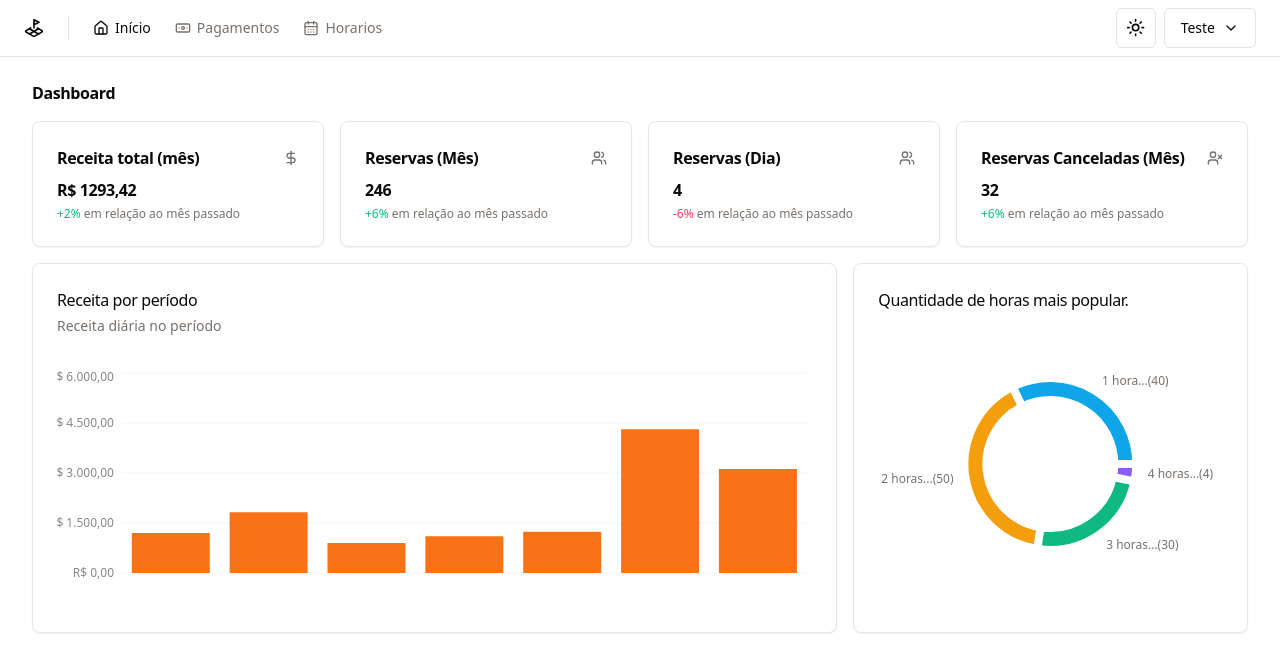
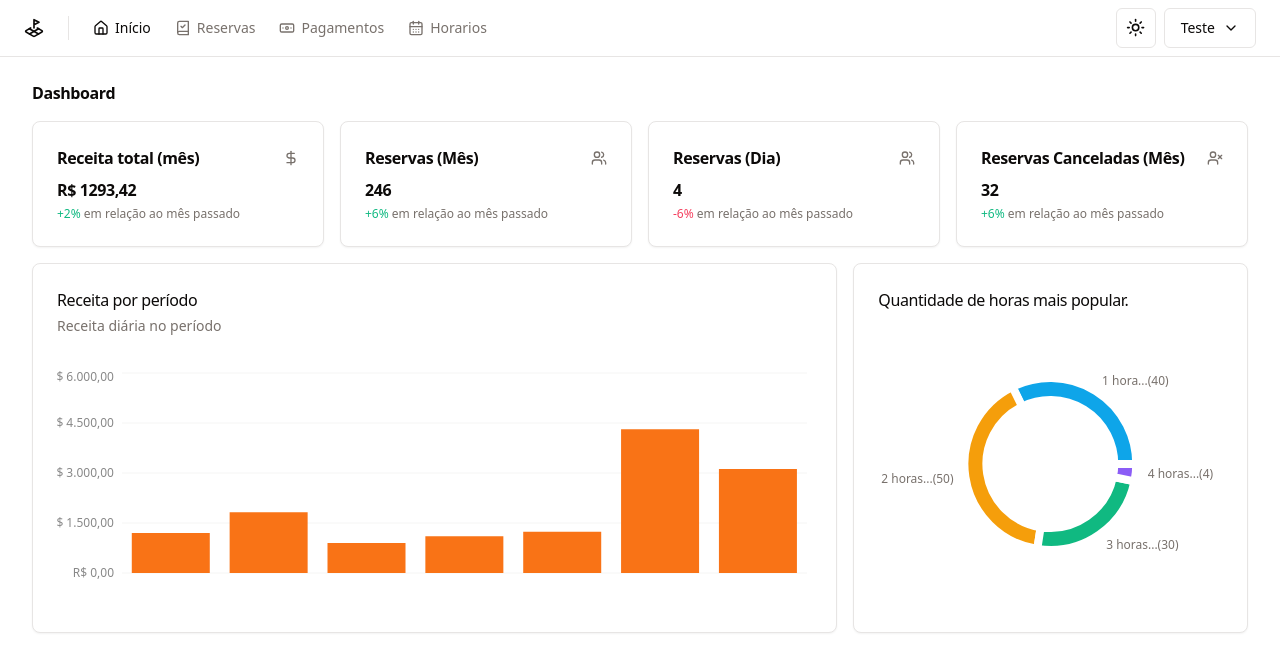
Before and after one commit to Hudson-Isr/Sportix, a React (Vite) app: page / in a window 1280 px wide. Shown: the top 672 px of the page. Built offline with nearby package versions, Linux system fonts and the light colour scheme.

Commit message:
rotas e ajustes

```diff
--- a/src/App.tsx
+++ b/src/App.tsx
@@ -1,10 +1,12 @@
 import './global.css'
 
+import { QueryClientProvider } from '@tanstack/react-query'
 import { Helmet, HelmetProvider } from 'react-helmet-async'
 import { RouterProvider } from 'react-router-dom'
 import { Toaster } from 'sonner'
 
 import { ThemeProvider } from './components/theme/theme-provider'
+import { queryClient } from './lib/react-query'
 import { router } from './routes'
 
 export function App() {
@@ -13,7 +15,9 @@ export function App() {
       <ThemeProvider storageKey="sportix-theme" defaultTheme="light">
         <Helmet titleTemplate="%s | Sportix" />
         <Toaster richColors closeButton />
-        <RouterProvider router={router} />
+        <QueryClientProvider client={queryClient}>
+          <RouterProvider router={router} />
+        </QueryClientProvider>
       </ThemeProvider>
     </HelmetProvider>
   )
--- a/src/components/header.tsx
+++ b/src/components/header.tsx
@@ -1,4 +1,4 @@
-import { Banknote, CalendarDays, Home, LandPlot } from 'lucide-react'
+import { Banknote, BookCheck, CalendarDays, Home, LandPlot } from 'lucide-react'
 
 import { AccountMenu } from './account-menu'
 import { NavLink } from './nav-link'
@@ -20,11 +20,15 @@ export function Header() {
             <Home className="h-4 w-4" />
             Início
           </NavLink>
+          <NavLink to="/teste">
+            <BookCheck className="h-4 w-4" />
+            Reservas
+          </NavLink>
           <NavLink to="/orders">
             <Banknote className="h-4 w-4" />
             Pagamentos
           </NavLink>
-          <NavLink to="/test">
+          <NavLink to="/schedules">
             <CalendarDays className="h-4 w-4" />
             Horarios
           </NavLink>
--- a/src/main.tsx
+++ b/src/main.tsx
@@ -1,7 +1,7 @@
 import React from 'react'
 import ReactDOM from 'react-dom/client'
 
-import { App } from './App'
+import { App } from './app'
 
 ReactDOM.createRoot(document.getElementById('root')!).render(
   <React.StrictMode>
--- a/src/routes.tsx
+++ b/src/routes.tsx
@@ -5,6 +5,7 @@ import { AuthLayout } from './pages/_layouts/auth'
 import { NotFound } from './pages/404'
 import { Dashboard } from './pages/app/dashboard/dashboard'
 import { Orders } from './pages/app/orders/orders'
+import { Schedules } from './pages/app/schedules/schedules'
 import { SignIn } from './pages/auth/sign-in'
 import { SignUp } from './pages/auth/sign-up'
 
@@ -16,6 +17,7 @@ export const router = createBrowserRouter([
     children: [
       { path: '/', element: <Dashboard /> },
       { path: '/orders', element: <Orders /> },
+      { path: '/schedules', element: <Schedules /> },
     ],
   },
 
```
